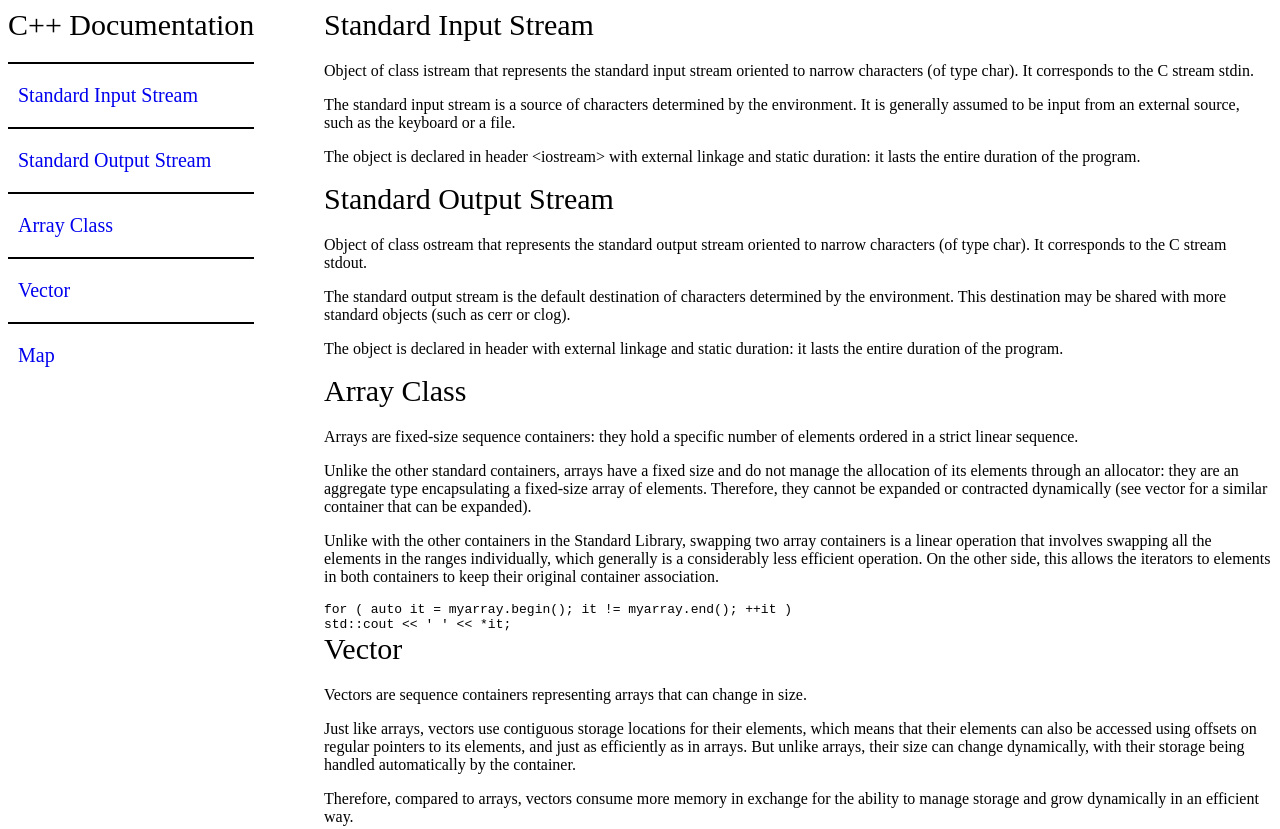
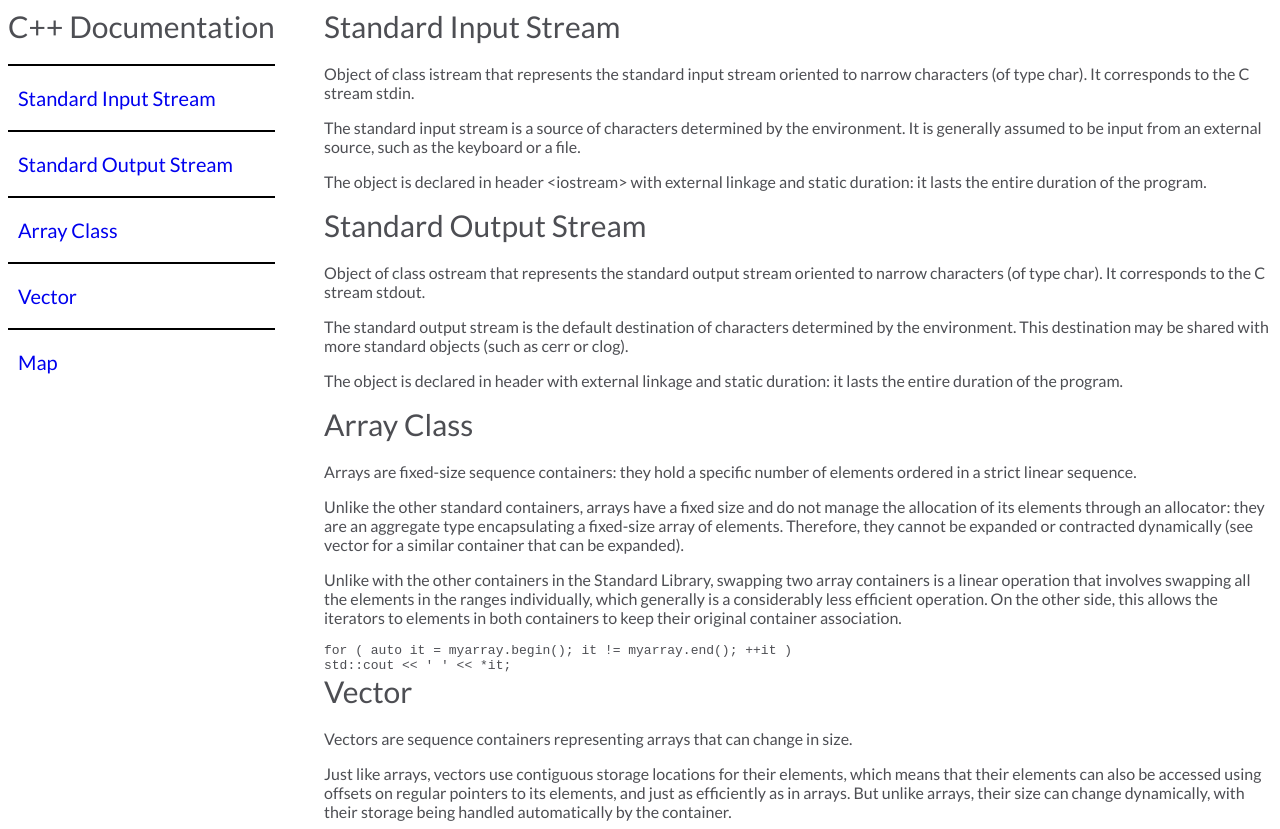
Before and after one commit to Ramanjs/documentation-page, a plain HTML site: page index.html in a window 1280 px wide. Shown: the top 829 px of the page. Drawn offline with Linux system fonts and the light colour scheme.

Commit message:
text color and font

```diff
--- a/index.html
+++ b/index.html
@@ -3,6 +3,7 @@
     <head>
         <meta charset="utf-8">
         <meta name="viewport" content="width=device-width initial-scale=1">
+        <link href="https://fonts.googleapis.com/css2?family=Lato:ital,wght@0,400;1,900&display=swap" rel="stylesheet">
         <link rel="stylesheet" href="style.css">
         <title>C++ Documentation</title>
     </head>
--- a/style.css
+++ b/style.css
@@ -1,5 +1,7 @@
-
-
+body {
+	color: #4d4e53;
+	font-family: 'Lato', 'Open Sans', Arial, sans-serif;
+}
 
 .container {
 	display: grid;
```
